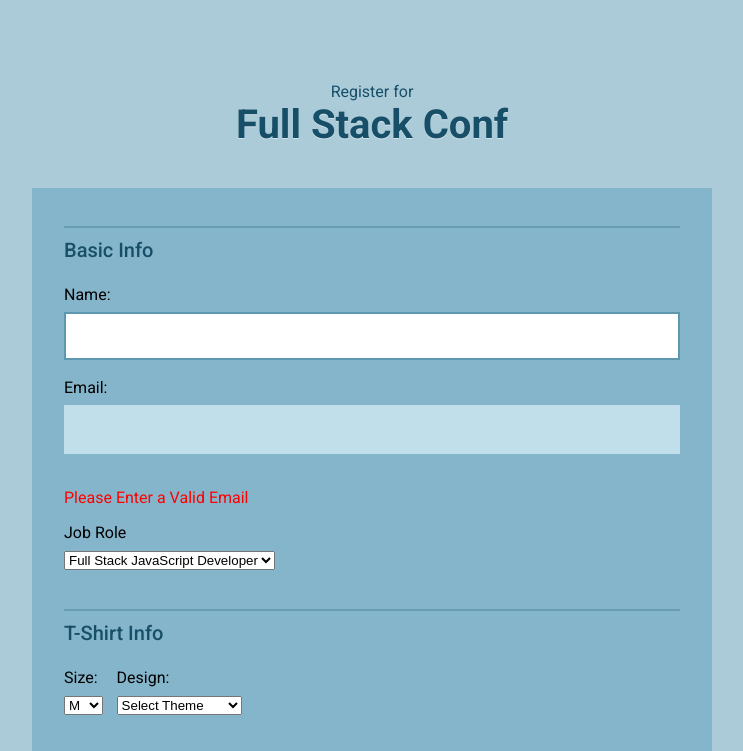
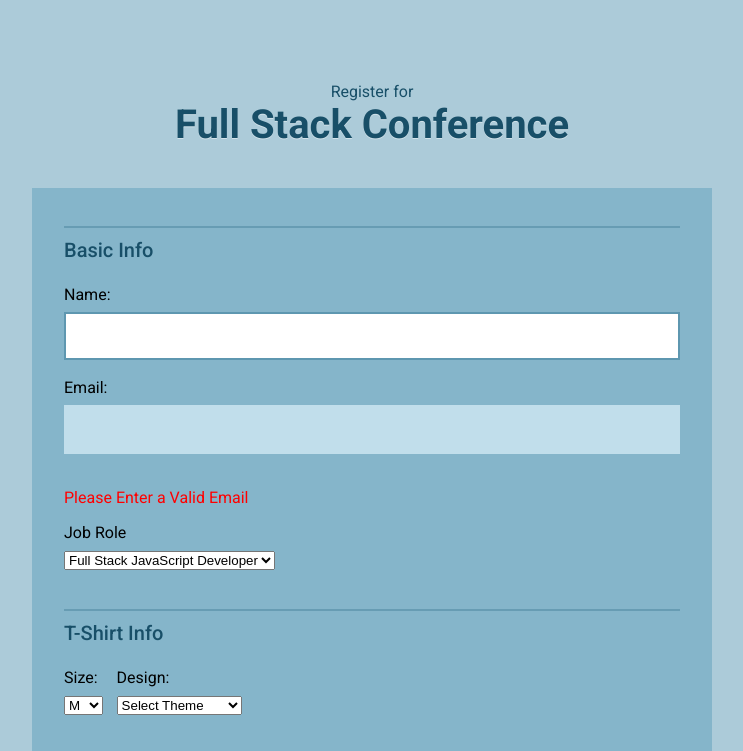
Before and after one commit to kpacheco84/3-Interactive-Form, a plain HTML site: page index.html in a window 1280 px wide. Shown: the top 751 px of the page, without its empty margins (268-1011 px from the left). Drawn offline with nearby package versions, Linux system fonts and the light colour scheme.

Commit message:
change title of form

```diff
--- a/index.html
+++ b/index.html
@@ -13,7 +13,7 @@
 
     <header>
       <span>Register for</span>
-      <h1>Full Stack Conf</h1>
+      <h1>Full Stack Conference</h1>
     </header>
 
     <form action="index.html" method="post">
```
